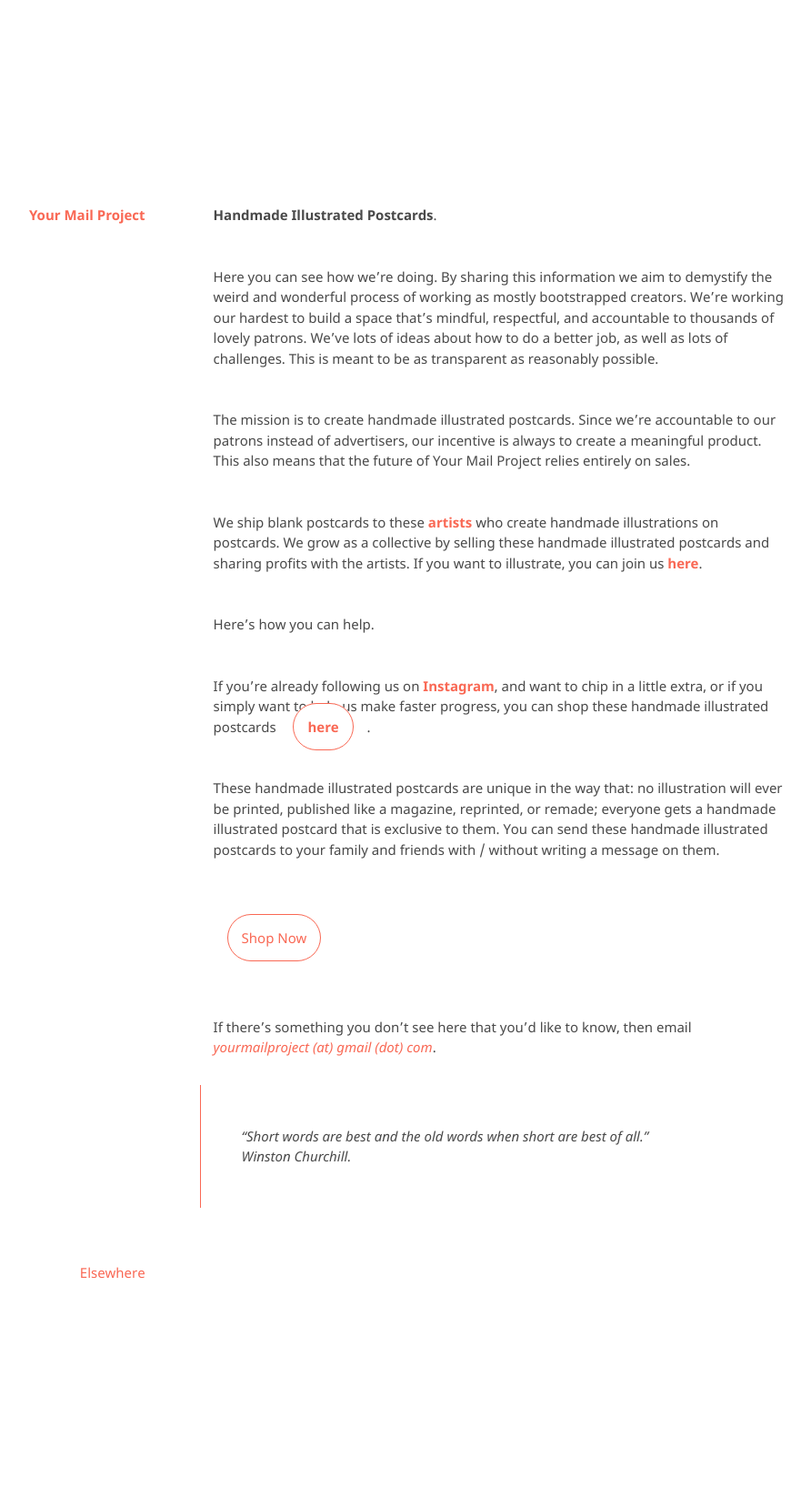
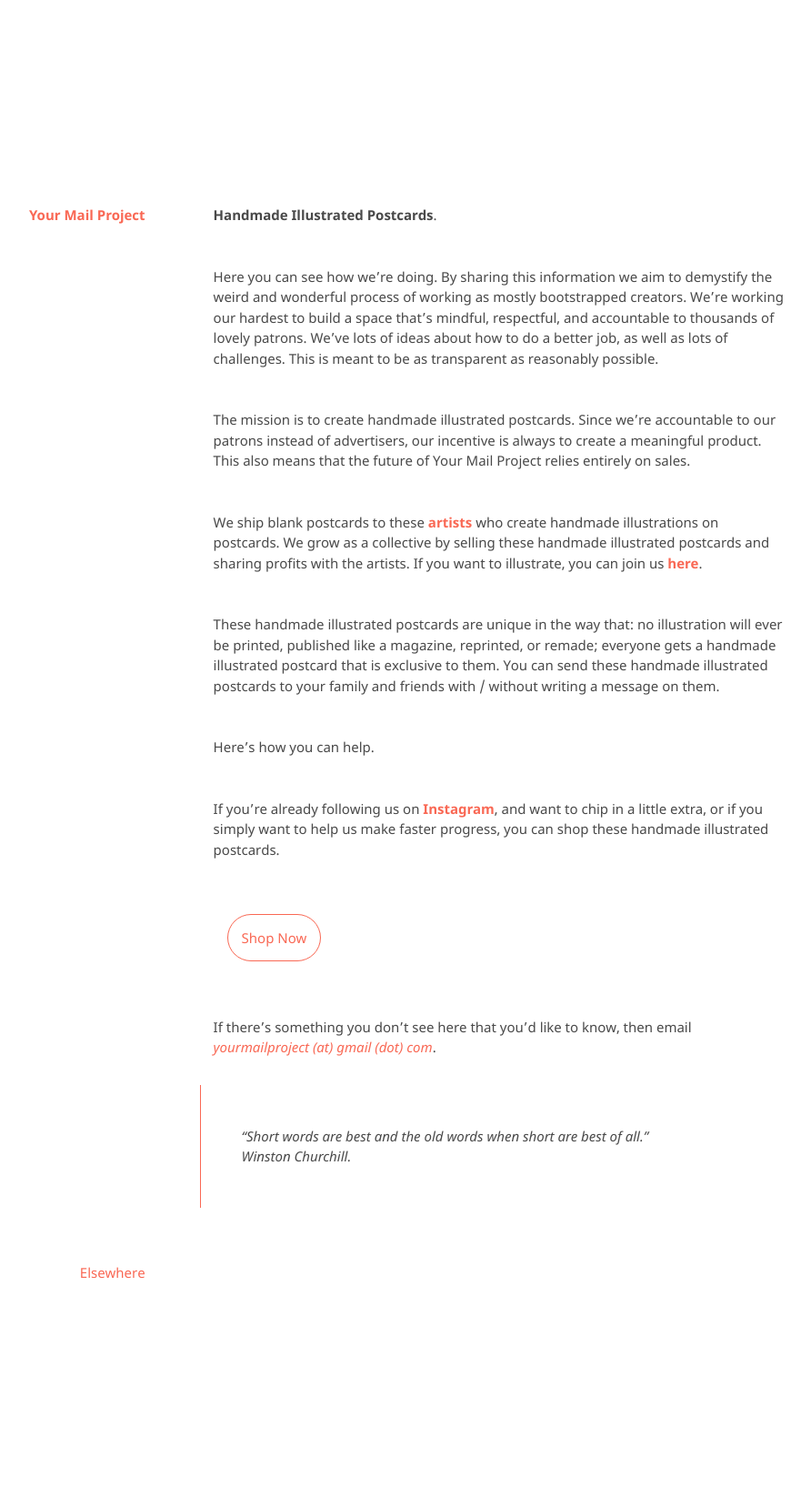
Before and after one commit to kvshvlin/yourmailproject, a Jekyll site: the page built from index.md, in a window 1280 px wide. Shown: the whole page at 91% size, without its empty margins (193-1085 px from the left). Built offline with Jekyll 4.4.1, drawn with Linux system fonts in a browser that asks for light colours; our own code applies the rules of GitHub Pages for plain Markdown files.

Commit message:
Update index.md

```diff
--- a/index.md
+++ b/index.md
@@ -6,11 +6,11 @@ The mission is to create handmade illustrated postcards. Since we're accountable
 
 We ship blank postcards to these **<a href="https://kvshvl.in/yourmailproject/artists.html">artists</a>** who create handmade illustrations on postcards. We grow as a collective by selling these handmade illustrated postcards and sharing profits with the artists. If you want to illustrate, you can join us **<a href="https://kvshvl.in/yourmailproject/join.html">here</a>**.
 
+These handmade illustrated postcards are unique in the way that: no illustration will ever be printed, published like a magazine, reprinted, or remade; everyone gets a handmade illustrated postcard that is exclusive to them. You can send these handmade illustrated postcards to your family and friends with / without writing a message on them.
+
 Here’s how you can help.
 
-If you’re already following us on  **<a href="https://www.instagram.com/yourmailproject" target="_blank">Instagram</a>**, and want to chip in a little extra, or if you simply want to help us make faster progress, you can shop these handmade illustrated postcards **<a class="btn" href="https://www.gumroad.com/yourmailproject" target="_blank">here</a>**.
-
-These handmade illustrated postcards are unique in the way that: no illustration will ever be printed, published like a magazine, reprinted, or remade; everyone gets a handmade illustrated postcard that is exclusive to them. You can send these handmade illustrated postcards to your family and friends with / without writing a message on them.
+If you’re already following us on  **<a href="https://www.instagram.com/yourmailproject" target="_blank">Instagram</a>**, and want to chip in a little extra, or if you simply want to help us make faster progress, you can shop these handmade illustrated postcards.
 
 <div class="roadmap-spacer-1"></div>
 
```
